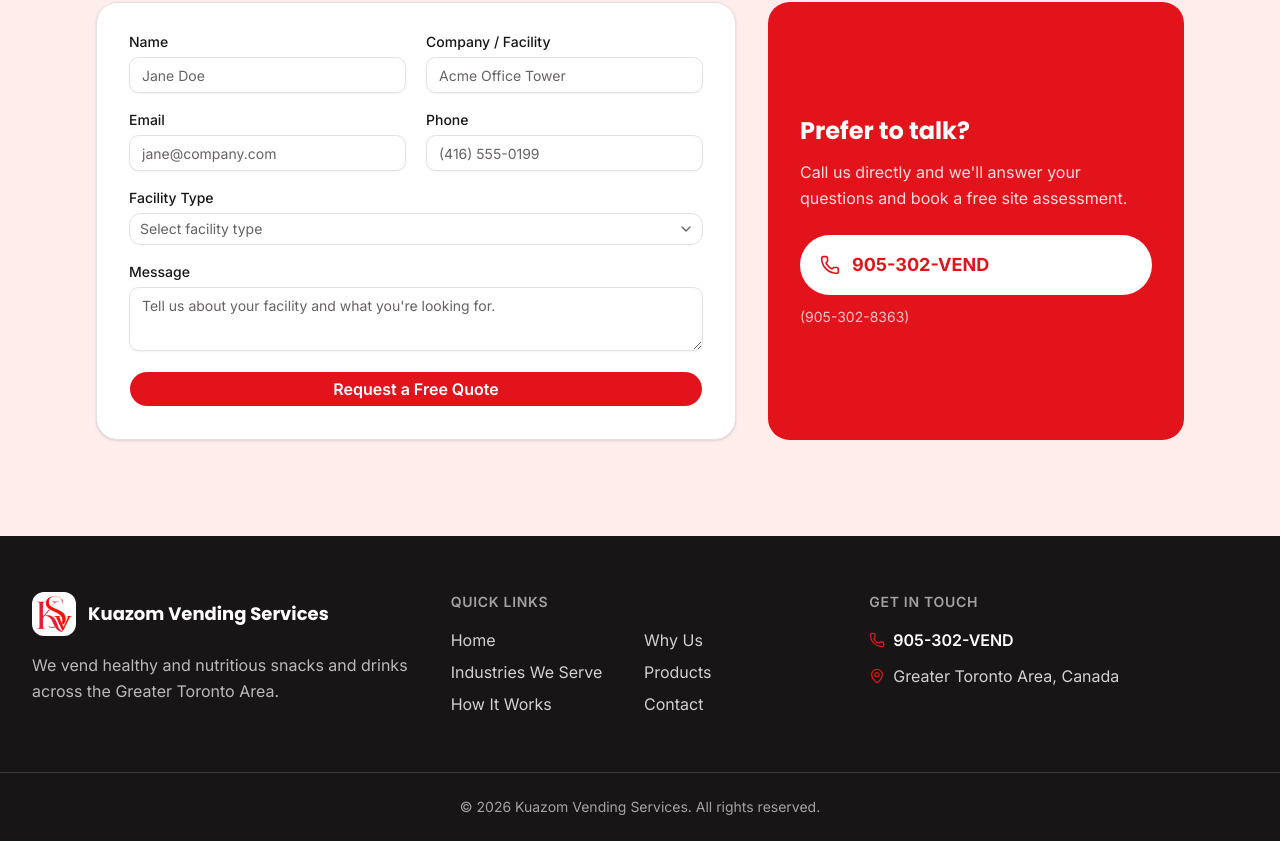
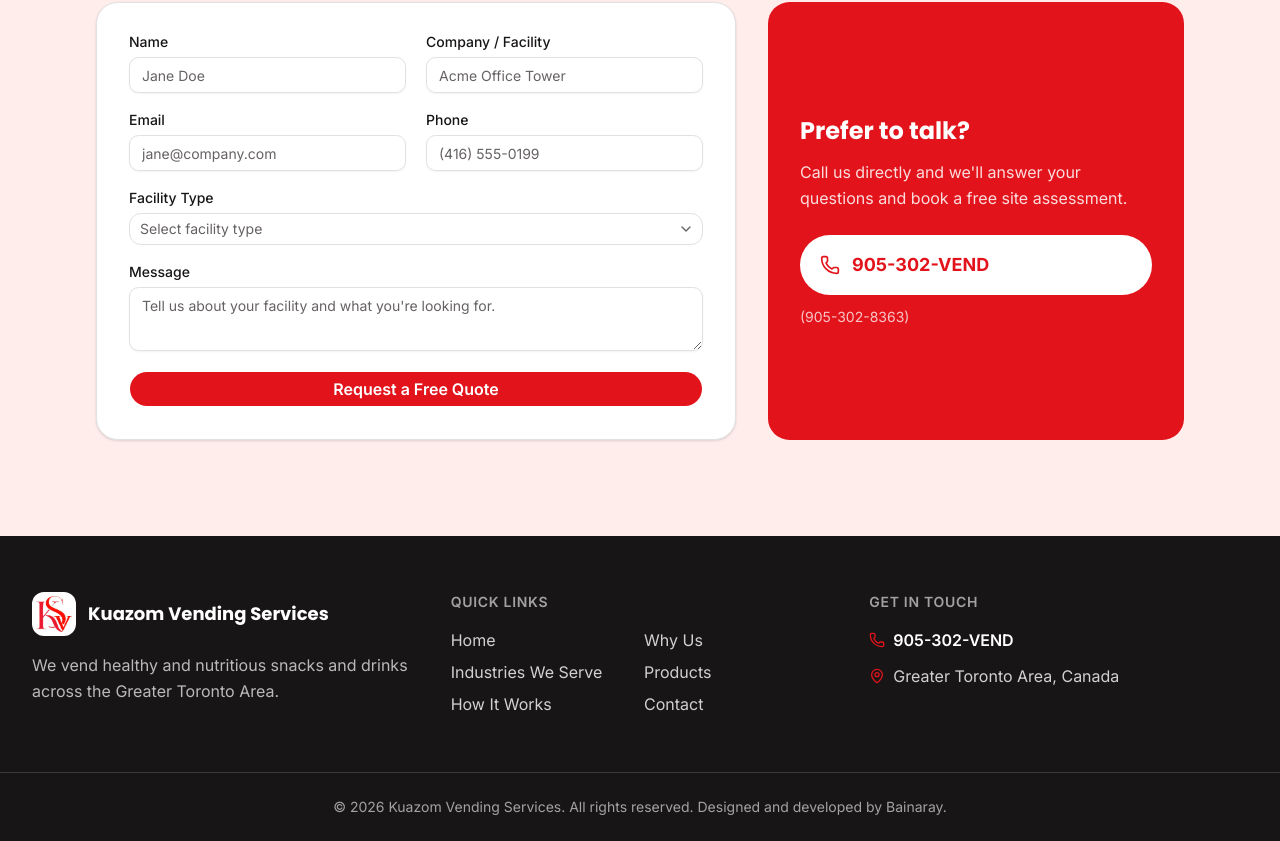
Before and after one commit to thisismarvel/kuazom-website, a Next.js app: page / in a window 1280 px wide. Shown: the part 4530-5371 px from the top of the page. Built offline with nearby package versions, Linux system fonts and the light colour scheme.

Commit message:
Updated website

```diff
--- a/components/site-footer.tsx
+++ b/components/site-footer.tsx
@@ -66,7 +66,7 @@ export function SiteFooter() {
       <div className="border-t border-background/15">
         <div className="mx-auto max-w-7xl px-4 py-6 text-center text-sm text-background/60 sm:px-6 lg:px-8">
           © {new Date().getFullYear()} Kuazom Vending Services. All rights
-          reserved.
+          reserved. Designed and developed by Bainaray.
         </div>
       </div>
     </footer>
```
